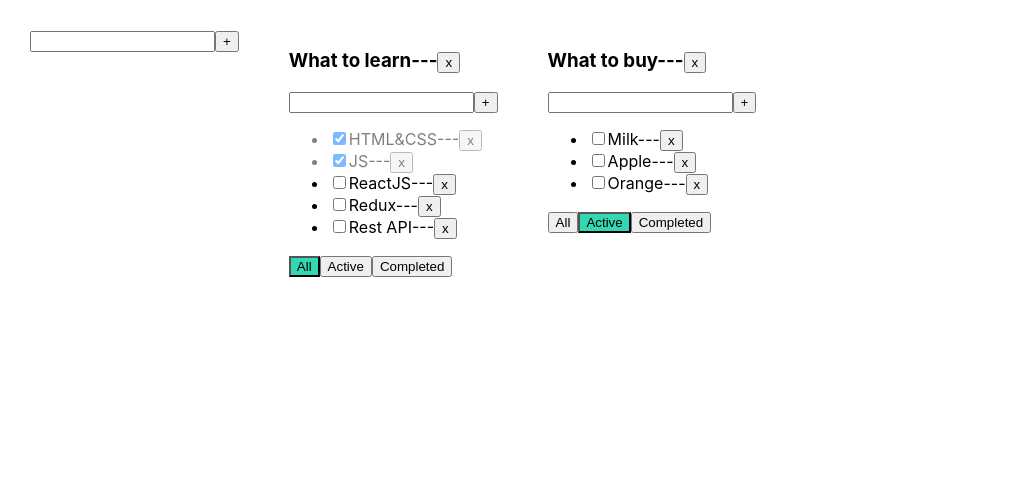
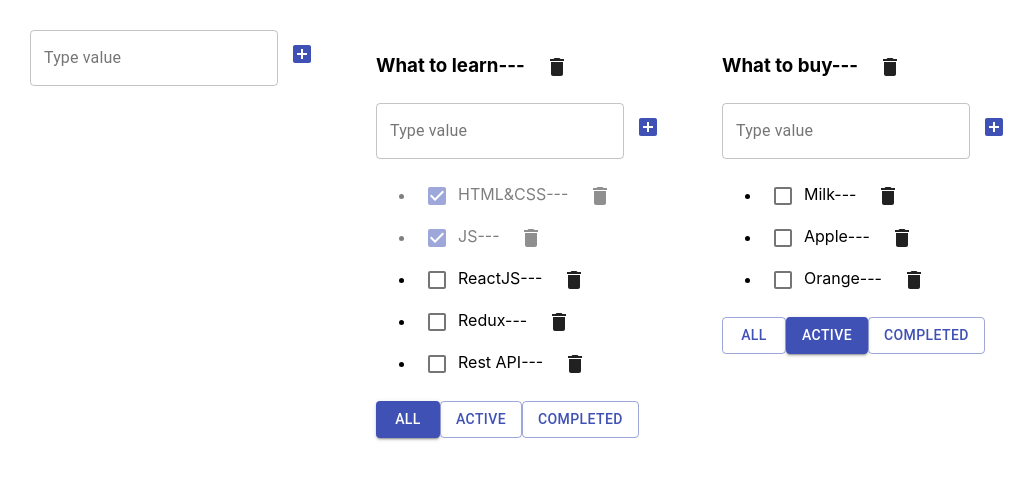
Before and after one commit to potapov-eo/ToDoList, a React (Create React App) app: page / in a window 1280 px wide. Shown: the top 480 px of the page, without its empty margins (0-1036 px from the left). Built offline with nearby package versions, Linux system fonts and the light colour scheme.

Commit message:
task 7 with buttons & input

```diff
--- a/package.json
+++ b/package.json
@@ -3,6 +3,9 @@
   "version": "0.1.0",
   "private": true,
   "dependencies": {
+    "@material-ui/core": "^4.11.0",
+    "@material-ui/icons": "^4.9.1",
+    "@material-ui/styles": "^4.10.0",
     "@testing-library/jest-dom": "^4.2.4",
     "@testing-library/react": "^9.3.2",
     "@testing-library/user-event": "^7.1.2",
--- a/src/AddItemForm.tsx
+++ b/src/AddItemForm.tsx
@@ -1,11 +1,25 @@
 import React, {ChangeEvent, KeyboardEvent, useState} from "react";
+import {Button, Icon, IconButton, TextField} from "@material-ui/core";
+import {makeStyles} from '@material-ui/core/styles';
+import SaveIcon from '@material-ui/icons/Save';
+import {AddBox, TextFields} from "@material-ui/icons";
+import AddBoxIcon from '@material-ui/icons/AddBox';
+
+
+const useStyles = makeStyles((theme) => ({
+    button: {
+        margin: theme.spacing(1),
+    },
+}));
+
 
 type AddItemFormPropsType = {
-    addItem: (title: string, ) => void
+    addItem: (title: string,) => void
 
 }
 
 export function AddItemForm(props: AddItemFormPropsType) {
+    const classes = useStyles();
     let [title, setTitle] = useState("")
     let [error, setError] = useState<string | null>(null)
     const onChangeHandler = (e: ChangeEvent<HTMLInputElement>) => {
@@ -25,12 +39,30 @@ export function AddItemForm(props: AddItemFormPropsType) {
     }
 
     return <div>
-        <input
+        {/*<input
             value={title} onChange={onChangeHandler}
             onKeyPress={onPressHandler}
             className={error ? "error" : ""}
+        />*/}
+        <TextField
+            label={'Type value'}
+            variant={"outlined"}
+            value={title} onChange={onChangeHandler}
+            onKeyPress={onPressHandler}
+            error={!!error}
+            helperText={error}
         />
-        <button onClick={addTask}>+</button>
-        {error && <div className={"error-message"}>{error}</div>}
+
+
+
+        {/* <button onClick={addTask}>+</button>*/}
+
+        <IconButton
+            size="medium"
+            color="primary"
+            onClick={addTask}>
+            <AddBox/>
+        </IconButton>
+       {/* {error && <div className={"error-message"}>{error}</div>}*/}
     </div>
 }
--- a/src/Todolist.tsx
+++ b/src/Todolist.tsx
@@ -2,6 +2,8 @@ import React, {ChangeEvent} from 'react';
 import {FilterValueType} from "./App";
 import {AddItemForm} from "./AddItemForm";
 import {EditableSpan} from "./EditableSpan";
+import {Button, Checkbox} from "@material-ui/core";
+import {Delete} from "@material-ui/icons";
 
 export type TaskType = {
     id: string
@@ -48,7 +50,10 @@ export function Todolist(props: PropsType) {
     return <div>
 
         <h3> <EditableSpan title={props.title} onChange={changeTitle}/>
-            <button onClick={removeTodoList}> x</button>
+            {/*<button onClick={removeTodoList}> x</button>*/}
+            <Button onClick={removeTodoList}>
+            <Delete/>
+            </Button>
         </h3>
         <AddItemForm  addItem={addTask}/>
         <ul>
@@ -65,12 +70,21 @@ export function Todolist(props: PropsType) {
                     }
                     return (
                         <li key={t.id} className={t.isDone ? "isDone" : ""}>
-                            <
+                            {/*<
                                 input type="checkbox" checked={t.isDone}
-                                      onChange={changeStatus}
+                                      onChange={changeStatus}      />*/}
+                            <Checkbox
+                                defaultChecked
+                                color="primary"
+                                inputProps={{ 'aria-label': 'secondary checkbox' }}
+                                checked={t.isDone}
+                                onChange={changeStatus}
                             />
                             <EditableSpan title={t.title} onChange={changeTitle}/>
-                            <button onClick={onClickHandler}> x</button>
+                          {/*  <button onClick={onClickHandler}> x</button>*/}
+                            <Button onClick={onClickHandler}>
+                                <Delete/>
+                            </Button>
                         </li>
                     )
                 })
@@ -78,15 +92,15 @@ export function Todolist(props: PropsType) {
 
         </ul>
         <div>
-            <button className={props.filter === "all" ? "active" : ""}
+            <Button variant={props.filter === "all" ? "contained" : "outlined"} color="primary" className={props.filter === "all" ? "active" : ""}
                     onClick={onAllCliCkHandler}>All
-            </button>
-            <button className={props.filter === "active" ? "active" : ""}
+            </Button>
+            <Button variant={props.filter === "active" ? "contained" : "outlined"} color="primary" className={props.filter === "active" ? "active" : ""}
                     onClick={onActiveClickHandler}>Active
-            </button>
-            <button className={props.filter === "comleted" ? "active" : ""}
+            </Button>
+            <Button variant={props.filter === "comleted" ? "contained" : "outlined"} color="primary" className={props.filter === "comleted" ? "active" : ""}
                     onClick={onCompletedClickHandler}>Completed
-            </button>
+            </Button>
         </div>
     </div>
 }
```
Also changed, not shown: 1 other file (tests, documents, lock files or other folders).
